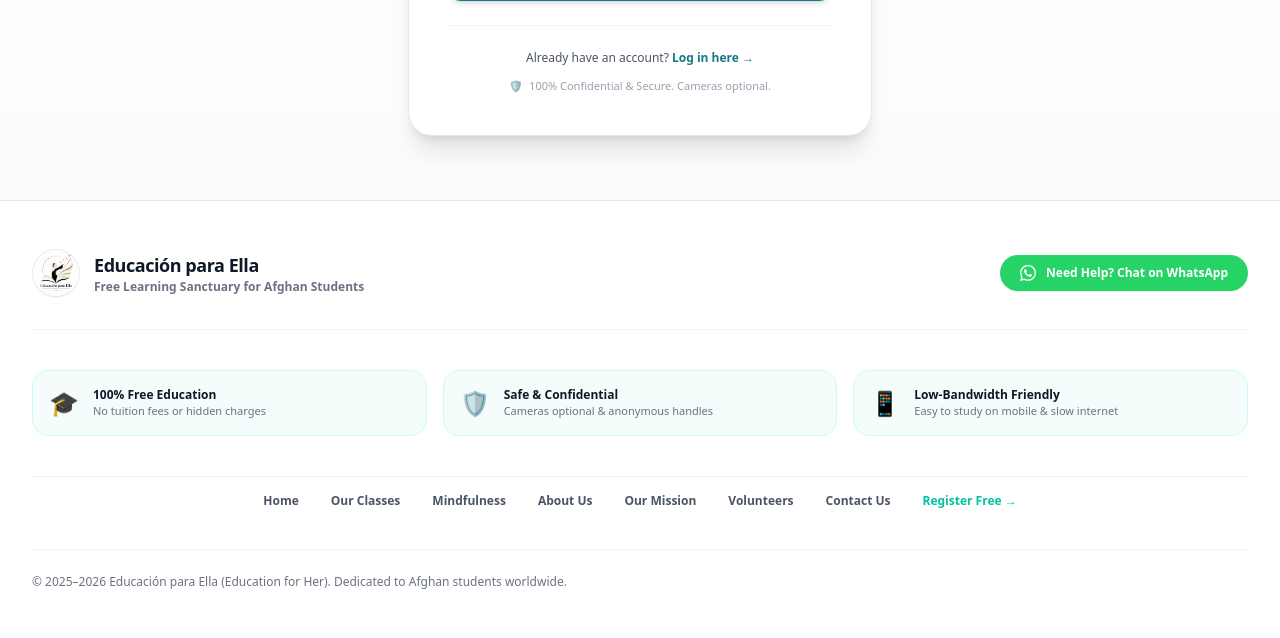
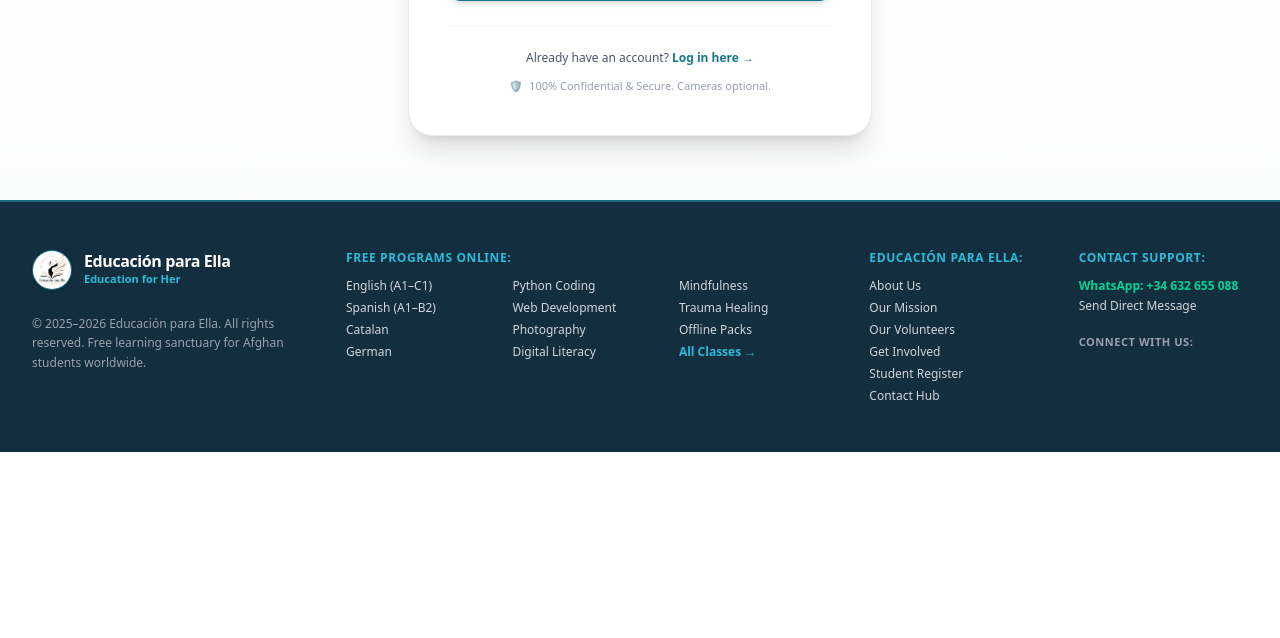
Before and after one commit to KhairullahChakir/educacion-para-ella, a Django app: page /register/ in a window 1280 px wide. Shown: the part 741-1379 px from the top of the page. After the commit the page ends 1193 px from the top, so only its background shows below. Run offline with Django 5.2, Linux system fonts and the light colour scheme; data that the repository does not hold is empty.

Commit message:
Redesign footer into clean deep-navy multi-column layout with cyan category headers and structured links matching reference screenshot

```diff
--- a/templates/base.html
+++ b/templates/base.html
@@ -224,76 +224,117 @@
         {% block content %}{% endblock %}
     </main>
 
-    <!-- Simple, Clear & Welcoming Footer for Afghan Students -->
-    <footer class="bg-white text-gray-800 border-t border-gray-200 mt-auto py-12">
-        <div class="max-w-7xl mx-auto px-4 sm:px-6 lg:px-8 space-y-10">
+    <!-- Deep Navy Multi-Column Educational Footer (Matching Reference Layout) -->
+    <footer class="bg-[#122e3f] text-gray-300 py-12 border-t-2 border-[#2bbcdb]/40 mt-auto">
+        <div class="max-w-7xl mx-auto px-4 sm:px-6 lg:px-8">
+            <div class="grid grid-cols-1 lg:grid-cols-12 gap-8 lg:gap-10">
 
-            <!-- Top Row: Brand & Quick Direct WhatsApp Chat -->
-            <div class="flex flex-col md:flex-row items-center justify-between gap-6 pb-8 border-b border-gray-100">
-                <a href="{% url 'core:home' %}" class="flex items-center gap-3.5 group">
-                    <img src="{% static 'images/logo.jpeg' %}" alt="Education for Her Logo" class="h-12 w-12 rounded-full object-cover border border-gray-200 shadow-2xs group-hover:scale-105 transition-transform">
-                    <div class="text-left">
-                        <span class="text-lg font-extrabold text-gray-900 tracking-tight block">
-                            {{ footer_settings.brand_name|default:'Educación para Ella' }}
-                        </span>
-                        <span class="text-xs font-semibold text-gray-500 block">
-                            {{ footer_settings.brand_subtitle|default:'Free Learning Sanctuary for Afghan Students' }}
-                        </span>
-                    </div>
-                </a>
+                <!-- Left Column (3 cols): Brand & Copyright -->
+                <div class="lg:col-span-3 space-y-4">
+                    <a href="{% url 'core:home' %}" class="flex items-center gap-3 group">
+                        <img src="{% static 'images/logo.jpeg' %}" alt="Education for Her Logo" class="h-10 w-10 rounded-full object-cover border border-[#2bbcdb]/50 shadow-sm group-hover:scale-105 transition-transform shrink-0">
+                        <div>
+                            <span class="text-base font-extrabold text-white tracking-tight block leading-tight">
+                                {{ footer_settings.brand_name|default:'Educación para Ella' }}
+                            </span>
+                            <span class="text-[11px] font-semibold text-[#2bbcdb] block">
+                                {{ footer_settings.brand_subtitle|default:'Education for Her' }}
+                            </span>
+                        </div>
+                    </a>
 
-                <!-- WhatsApp Quick Chat Button -->
-                <div class="flex items-center gap-3">
-                    <a href="https://wa.me/34632655088" target="_blank" rel="noopener noreferrer" class="inline-flex items-center gap-2.5 px-5 py-2.5 rounded-full bg-[#25D366] hover:bg-[#20bd5a] text-white text-xs font-bold shadow-xs hover:shadow-md transition-all">
-                        <svg class="w-4 h-4" fill="currentColor" viewBox="0 0 24 24"><path d="M.057 24l1.687-6.163c-1.041-1.804-1.588-3.849-1.587-5.946.003-6.556 5.338-11.891 11.893-11.891 3.181.001 6.167 1.24 8.413 3.488 2.245 2.248 3.481 5.236 3.48 8.414-.003 6.557-5.338 11.892-11.893 11.892-1.99-.001-3.951-.5-5.688-1.448l-6.305 1.654zm6.597-3.807c1.676.995 3.276 1.591 5.392 1.592 5.448 0 9.886-4.434 9.889-9.885.002-5.462-4.415-9.89-9.881-9.892-5.452 0-9.887 4.434-9.889 9.884-.001 2.225.651 3.891 1.746 5.634l-.999 3.648 3.742-.981zm11.387-5.464c-.074-.124-.272-.198-.57-.347-.297-.149-1.758-.868-2.031-.967-.272-.099-.47-.149-.669.149-.198.297-.768.967-.941 1.165-.173.198-.347.223-.644.074-.297-.149-1.255-.462-2.39-1.475-.883-.788-1.48-1.761-1.653-2.059-.173-.297-.018-.458.13-.606.134-.133.297-.347.446-.521.151-.172.2-.296.3-.495.099-.198.05-.372-.025-.521-.075-.148-.669-1.611-.916-2.206-.242-.579-.487-.501-.669-.51l-.57-.01c-.198 0-.52.074-.792.372s-1.04 1.016-1.04 2.479 1.065 2.876 1.213 3.074c.149.198 2.095 3.2 5.076 4.487.709.306 1.263.489 1.694.626.712.226 1.36.194 1.872.118.571-.085 1.758-.719 2.006-1.413.248-.695.248-1.29.173-1.414z"/></svg>
-                        <span>Need Help? Chat on WhatsApp</span>
-                    </a>
+                    <p class="text-xs text-gray-400 leading-relaxed pt-2">
+                        © 2025–2026 Educación para Ella. All rights reserved. Free learning sanctuary for Afghan students worldwide.
+                    </p>
                 </div>
-            </div>
 
-            <!-- Middle Row: 3 Clear Reassuring Badges for Students -->
-            <div class="grid grid-cols-1 sm:grid-cols-3 gap-4 text-center sm:text-left">
-                <div class="p-4 rounded-2xl bg-teal-50/70 border border-teal-100 flex items-center gap-3.5">
-                    <span class="text-2xl shrink-0">🎓</span>
-                    <div>
-                        <p class="text-xs font-extrabold text-gray-900">100% Free Education</p>
-                        <p class="text-[11px] text-gray-500">No tuition fees or hidden charges</p>
+                <!-- Center Section (5 cols): Free Courses & Languages (3 Sub-Columns) -->
+                <div class="lg:col-span-5 space-y-3">
+                    <h4 class="text-xs font-extrabold uppercase tracking-wider text-[#2bbcdb]">
+                        Free Programs Online:
+                    </h4>
+                    <div class="grid grid-cols-2 sm:grid-cols-3 gap-x-4 gap-y-2 text-xs text-gray-300">
+                        <div class="space-y-1.5">
+                            <a href="{% url 'core:classes' %}" class="block hover:text-white transition-colors">English (A1–C1)</a>
+                            <a href="{% url 'core:classes' %}" class="block hover:text-white transition-colors">Spanish (A1–B2)</a>
+                            <a href="{% url 'core:classes' %}" class="block hover:text-white transition-colors">Catalan</a>
+                            <a href="{% url 'core:classes' %}" class="block hover:text-white transition-colors">German</a>
+                        </div>
+                        <div class="space-y-1.5">
+                            <a href="{% url 'core:classes' %}" class="block hover:text-white transition-colors">Python Coding</a>
+                            <a href="{% url 'core:classes' %}" class="block hover:text-white transition-colors">Web Development</a>
+                            <a href="{% url 'core:classes' %}" class="block hover:text-white transition-colors">Photography</a>
+                            <a href="{% url 'core:classes' %}" class="block hover:text-white transition-colors">Digital Literacy</a>
+                        </div>
+                        <div class="space-y-1.5">
+                            <a href="{% url 'core:mindfulness' %}" class="block hover:text-white transition-colors">Mindfulness</a>
+                            <a href="{% url 'core:mindfulness' %}" class="block hover:text-white transition-colors">Trauma Healing</a>
+                            <a href="{% url 'core:classes' %}" class="block hover:text-white transition-colors">Offline Packs</a>
+                            <a href="{% url 'core:classes' %}" class="block font-bold text-[#2bbcdb] hover:underline">All Classes →</a>
+                        </div>
                     </div>
                 </div>
 
-                <div class="p-4 rounded-2xl bg-teal-50/70 border border-teal-100 flex items-center gap-3.5">
-                    <span class="text-2xl shrink-0">🛡️</span>
-                    <div>
-                        <p class="text-xs font-extrabold text-gray-900">Safe & Confidential</p>
-                        <p class="text-[11px] text-gray-500">Cameras optional & anonymous handles</p>
+                <!-- Column 3 (2 cols): About & Organization Links -->
+                <div class="lg:col-span-2 space-y-3">
+                    <h4 class="text-xs font-extrabold uppercase tracking-wider text-[#2bbcdb]">
+                        Educación para Ella:
+                    </h4>
+                    <div class="space-y-1.5 text-xs text-gray-300">
+                        <a href="{% url 'core:about' %}" class="block hover:text-white transition-colors">About Us</a>
+                        <a href="{% url 'core:mission' %}" class="block hover:text-white transition-colors">Our Mission</a>
+                        <a href="{% url 'core:volunteers' %}" class="block hover:text-white transition-colors">Our Volunteers</a>
+                        <a href="{% url 'core:get_involved' %}" class="block hover:text-white transition-colors">Get Involved</a>
+                        <a href="{% url 'accounts:register' %}" class="block hover:text-white transition-colors">Student Register</a>
+                        <a href="{% url 'core:contact' %}" class="block hover:text-white transition-colors">Contact Hub</a>
                     </div>
                 </div>
 
-                <div class="p-4 rounded-2xl bg-teal-50/70 border border-teal-100 flex items-center gap-3.5">
-                    <span class="text-2xl shrink-0">📱</span>
-                    <div>
-                        <p class="text-xs font-extrabold text-gray-900">Low-Bandwidth Friendly</p>
-                        <p class="text-[11px] text-gray-500">Easy to study on mobile & slow internet</p>
+                <!-- Right Column (2 cols): Contact & Social Media -->
+                <div class="lg:col-span-2 space-y-3">
+                    <h4 class="text-xs font-extrabold uppercase tracking-wider text-[#2bbcdb]">
+                        Contact Support:
+                    </h4>
+                    <div class="text-xs text-gray-300 space-y-1">
+                        <a href="https://wa.me/34632655088" target="_blank" rel="noopener noreferrer" class="block text-emerald-400 hover:text-emerald-300 font-bold transition-colors">
+                            WhatsApp: +34 632 655 088
+                        </a>
+                        <a href="{% url 'core:contact' %}" class="block text-gray-300 hover:text-white transition-colors">
+                            Send Direct Message
+                        </a>
+                    </div>
+
+                    <div class="pt-2">
+                        <p class="text-[11px] font-bold uppercase tracking-wider text-gray-400 mb-2">Connect with us:</p>
+                        <div class="flex items-center gap-2">
+                            {% for social in footer_social_links %}
+                            <a href="{{ social.url }}" target="_blank" rel="noopener noreferrer" class="w-7 h-7 rounded-lg bg-[#1a3d52] hover:bg-[#2bbcdb] text-gray-300 hover:text-white flex items-center justify-center transition-all shadow-2xs" title="{{ social.name }}" aria-label="{{ social.name }}">
+                                {% if social.platform == 'facebook' %}
+                                <svg class="w-3.5 h-3.5" fill="currentColor" viewBox="0 0 24 24"><path d="M24 12.073c0-6.627-5.373-12-12-12s-12 5.373-12 12c0 5.99 4.388 10.954 10.125 11.854v-8.385H7.078v-3.47h3.047V9.43c0-3.007 1.792-4.669 4.533-4.669 1.312 0 2.686.235 2.686.235v2.953H15.83c-1.491 0-1.956.925-1.956 1.874v2.25h3.328l-.532 3.47h-2.796v8.385C19.612 23.027 24 18.062 24 12.073z"/></svg>
+                                {% elif social.platform == 'telegram' %}
+                                <svg class="w-3.5 h-3.5" fill="currentColor" viewBox="0 0 24 24"><path d="M12 0C5.37 0 0 5.37 0 12s5.37 12 12 12 12-5.37 12-12S18.63 0 12 0zm5.56 8.16l-1.97 9.28c-.15.65-.53.81-1.07.51l-3.03-2.23-1.46 1.41c-.16.16-.3.3-.61.3l.22-3.08 5.6-5.06c.24-.22-.05-.34-.37-.13l-6.93 4.36-2.98-.93c-.65-.2-.66-.65.14-.96l11.66-4.49c.54-.2 1.01.12.82.94z"/></svg>
+                                {% elif social.platform == 'youtube' %}
+                                <svg class="w-3.5 h-3.5" fill="currentColor" viewBox="0 0 24 24"><path d="M23.498 6.186a3.016 3.016 0 0 0-2.122-2.136C19.505 3.545 12 3.545 12 3.545s-7.505 0-9.377.505A3.017 3.017 0 0 0 .502 6.186C0 8.07 0 12 0 12s0 3.93.502 5.814a3.016 3.016 0 0 0 2.122 2.136c1.871.505 9.376.505 9.376.505s7.505 0 9.377-.505a3.015 3.015 0 0 0 2.122-2.136C24 15.93 24 12 24 12s0-3.93-.502-5.814zM9.545 15.568V8.432L15.818 12l-6.273 3.568z"/></svg>
+                                {% elif social.platform == 'whatsapp' %}
+                                <svg class="w-3.5 h-3.5 text-emerald-400 group-hover:text-white" fill="currentColor" viewBox="0 0 24 24"><path d="M.057 24l1.687-6.163c-1.041-1.804-1.588-3.849-1.587-5.946.003-6.556 5.338-11.891 11.893-11.891 3.181.001 6.167 1.24 8.413 3.488 2.245 2.248 3.481 5.236 3.48 8.414-.003 6.557-5.338 11.892-11.893 11.892-1.99-.001-3.951-.5-5.688-1.448l-6.305 1.654zm6.597-3.807c1.676.995 3.276 1.591 5.392 1.592 5.448 0 9.886-4.434 9.889-9.885.002-5.462-4.415-9.89-9.881-9.892-5.452 0-9.887 4.434-9.889 9.884-.001 2.225.651 3.891 1.746 5.634l-.999 3.648 3.742-.981zm11.387-5.464c-.074-.124-.272-.198-.57-.347-.297-.149-1.758-.868-2.031-.967-.272-.099-.47-.149-.669.149-.198.297-.768.967-.941 1.165-.173.198-.347.223-.644.074-.297-.149-1.255-.462-2.39-1.475-.883-.788-1.48-1.761-1.653-2.059-.173-.297-.018-.458.13-.606.134-.133.297-.347.446-.521.151-.172.2-.296.3-.495.099-.198.05-.372-.025-.521-.075-.148-.669-1.611-.916-2.206-.242-.579-.487-.501-.669-.51l-.57-.01c-.198 0-.52.074-.792.372s-1.04 1.016-1.04 2.479 1.065 2.876 1.213 3.074c.149.198 2.095 3.2 5.076 4.487.709.306 1.263.489 1.694.626.712.226 1.36.194 1.872.118.571-.085 1.758-.719 2.006-1.413.248-.695.248-1.29.173-1.414z"/></svg>
+                                {% elif social.platform == 'instagram' %}
+                                <svg class="w-3.5 h-3.5" fill="currentColor" viewBox="0 0 24 24"><path d="M12 2.163c3.204 0 3.584.012 4.85.07 3.252.148 4.771 1.691 4.919 4.919.058 1.265.069 1.645.069 4.849 0 3.205-.012 3.584-.069 4.849-.149 3.225-1.664 4.771-4.919 4.919-1.266.058-1.644.07-4.85.07-3.204 0-3.584-.012-4.849-.07-3.26-.149-4.771-1.699-4.919-4.92-.058-1.265-.07-1.644-.07-4.849 0-3.204.013-3.583.07-4.849.149-3.227 1.664-4.771 4.919-4.919 1.266-.057 1.645-.069 4.849-.069zm0-2.163c-3.259 0-3.667.014-4.947.072-4.358.2-6.78 2.618-6.98 6.98-.059 1.281-.073 1.689-.073 4.948 0 3.259.014 3.668.072 4.948.2 4.358 2.618 6.78 6.98 6.98 1.281.058 1.689.072 4.948.072 3.259 0 3.668-.014 4.948-.072 4.354-.2 6.782-2.618 6.979-6.98.059-1.28.073-1.689.073-4.948 0-3.259-.014-3.667-.072-4.947-.196-4.354-2.617-6.78-6.979-6.98-1.281-.059-1.69-.073-4.949-.073zm0 5.838c-3.403 0-6.162 2.759-6.162 6.162s2.759 6.163 6.162 6.163 6.162-2.759 6.162-6.163c0-3.403-2.759-6.162-6.162-6.162zm0 10.162c-2.209 0-4-1.79-4-4 0-2.209 1.791-4 4-4s4 1.791 4 4c0 2.21-1.791 4-4 4zm6.406-11.845c-.796 0-1.441.645-1.441 1.44s.645 1.44 1.441 1.44c.795 0 1.439-.645 1.439-1.44s-.644-1.44-1.439-1.44z"/></svg>
+                                {% elif social.platform == 'linkedin' %}
+                                <svg class="w-3.5 h-3.5" fill="currentColor" viewBox="0 0 24 24"><path d="M19 0h-14c-2.761 0-5 2.239-5 5v14c0 2.761 2.239 5 5 5h14c2.762 0 5-2.239 5-5v-14c0-2.761-2.238-5-5-5zm-11 19h-3v-11h3v11zm-1.5-12.268c-.966 0-1.75-.79-1.75-1.764s.784-1.764 1.75-1.764 1.75.79 1.75 1.764-.783 1.764-1.75 1.764zm13.5 12.268h-3v-5.604c0-3.368-4-3.113-4 0v5.604h-3v-11h3v1.765c1.396-2.586 7-2.777 7 2.476v6.759z"/></svg>
+                                {% elif social.platform == 'twitter' %}
+                                <svg class="w-3.5 h-3.5" fill="currentColor" viewBox="0 0 24 24"><path d="M18.244 2.25h3.308l-7.227 8.26 8.502 11.24H16.17l-5.214-6.817L4.99 21.75H1.68l7.73-8.835L1.254 2.25H8.08l4.713 6.231zm-1.161 17.52h1.833L7.084 4.126H5.117z"/></svg>
+                                {% else %}
+                                <span class="text-xs">{{ social.emoji_icon|default:'🔗' }}</span>
+                                {% endif %}
+                            </a>
+                            {% endfor %}
+                        </div>
                     </div>
                 </div>
+
             </div>
-
-            <!-- Simple Navigation Links Row -->
-            <div class="flex flex-wrap items-center justify-center gap-x-8 gap-y-3 pt-4 border-t border-gray-100 text-xs font-bold text-gray-600">
-                <a href="{% url 'core:home' %}" class="hover:text-[#167888] transition-colors">Home</a>
-                <a href="{% url 'core:classes' %}" class="hover:text-[#167888] transition-colors">Our Classes</a>
-                <a href="{% url 'core:mindfulness' %}" class="hover:text-[#167888] transition-colors">Mindfulness</a>
-                <a href="{% url 'core:about' %}" class="hover:text-[#167888] transition-colors">About Us</a>
-                <a href="{% url 'core:mission' %}" class="hover:text-[#167888] transition-colors">Our Mission</a>
-                <a href="{% url 'core:volunteers' %}" class="hover:text-[#167888] transition-colors">Volunteers</a>
-                <a href="{% url 'core:contact' %}" class="hover:text-[#167888] transition-colors">Contact Us</a>
-                <a href="{% url 'accounts:register' %}" class="text-[#00c49f] hover:underline font-extrabold">Register Free →</a>
-            </div>
-
-            <!-- Bottom Row: Social Channels & Clean Copyright -->
-            <div class="flex flex-col sm:flex-row items-center justify-between gap-4 pt-6 border-t border-gray-100 text-xs text-gray-500">
-                <p>© 2025–2026 Educación para Ella (Education for Her). Dedicated to Afghan students worldwide.</p>
-
+        </div>
+    </footer>
     <script src="{% static 'js/main.js' %}?v=1.2"></script>
 </body>
 </html>
```
Also changed, not shown: theme/static/css/dist/styles.css.
